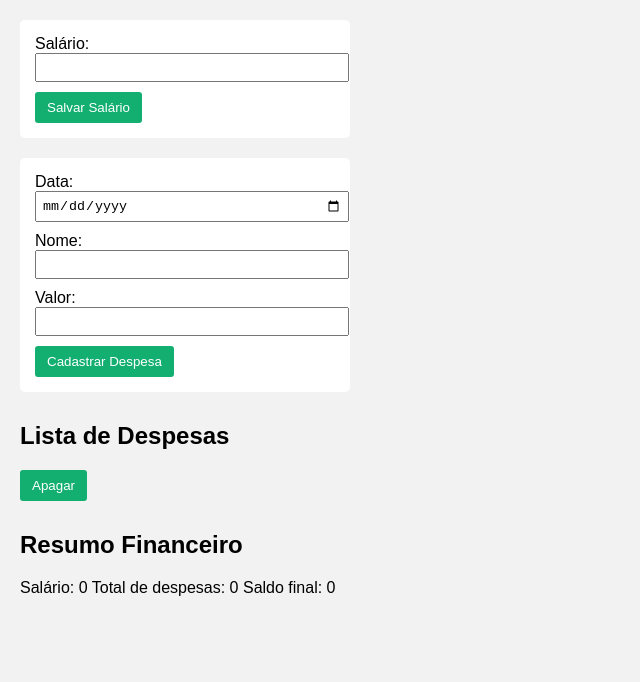
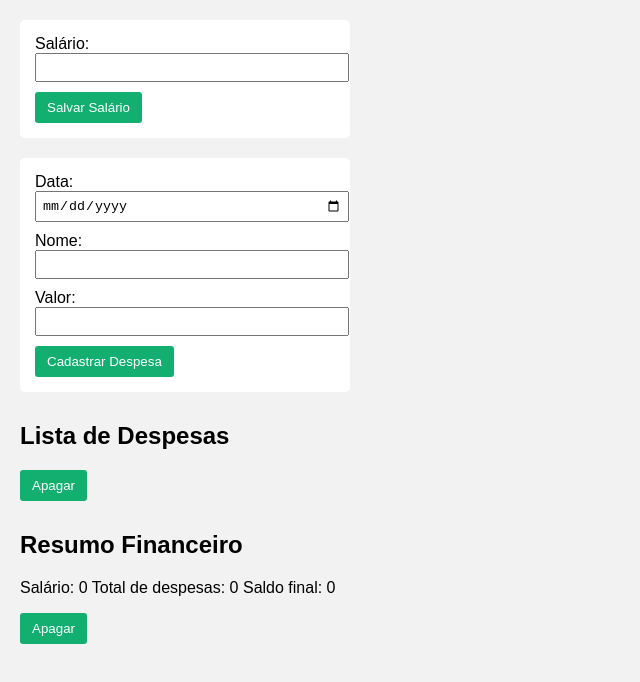
Before and after one commit to Livia-mc/Trabalho-Controle-pessoal-de-finansas, a plain HTML site: page index.html in a window 1280 px wide. Shown: the whole page, without its empty margins (0-640 px from the left). Drawn offline with Linux system fonts and the light colour scheme.

Commit message:
aaaaaaaaa

```diff
--- a/index.html
+++ b/index.html
@@ -30,6 +30,7 @@
 
     <h2>Resumo Financeiro</h2>
     <p id="resumo"></p>
+    <button type="button" onclick="apagar2()">Apagar</button>
 
     <script type="text/javascript" src="js/script.js"></script>
 </body>
--- a/js/script.js
+++ b/js/script.js
@@ -47,8 +47,15 @@ exibir_despesas()
 exibir_resumo()
 
 function apagar(){
-    var lista_despesas = JSON.parse(localStorage.getItem('despesas')) || [];
-        localStorage.setItem('despesas', JSON.stringify([]));
-        exibir_despesas();
-        exibir_resumo();
+    var lista_despesas = JSON.parse(localStorage.getItem('despesas')) || []
+        localStorage.setItem('despesas', JSON.stringify([]))
+        exibir_despesas()
+        exibir_resumo()
 }
+
+function apagar2(){
+    localStorage.removeItem('salario')
+    localStorage.setItem('despesas', JSON.stringify([]))
+    exibir_despesas();
+    exibir_resumo();
+}
```
